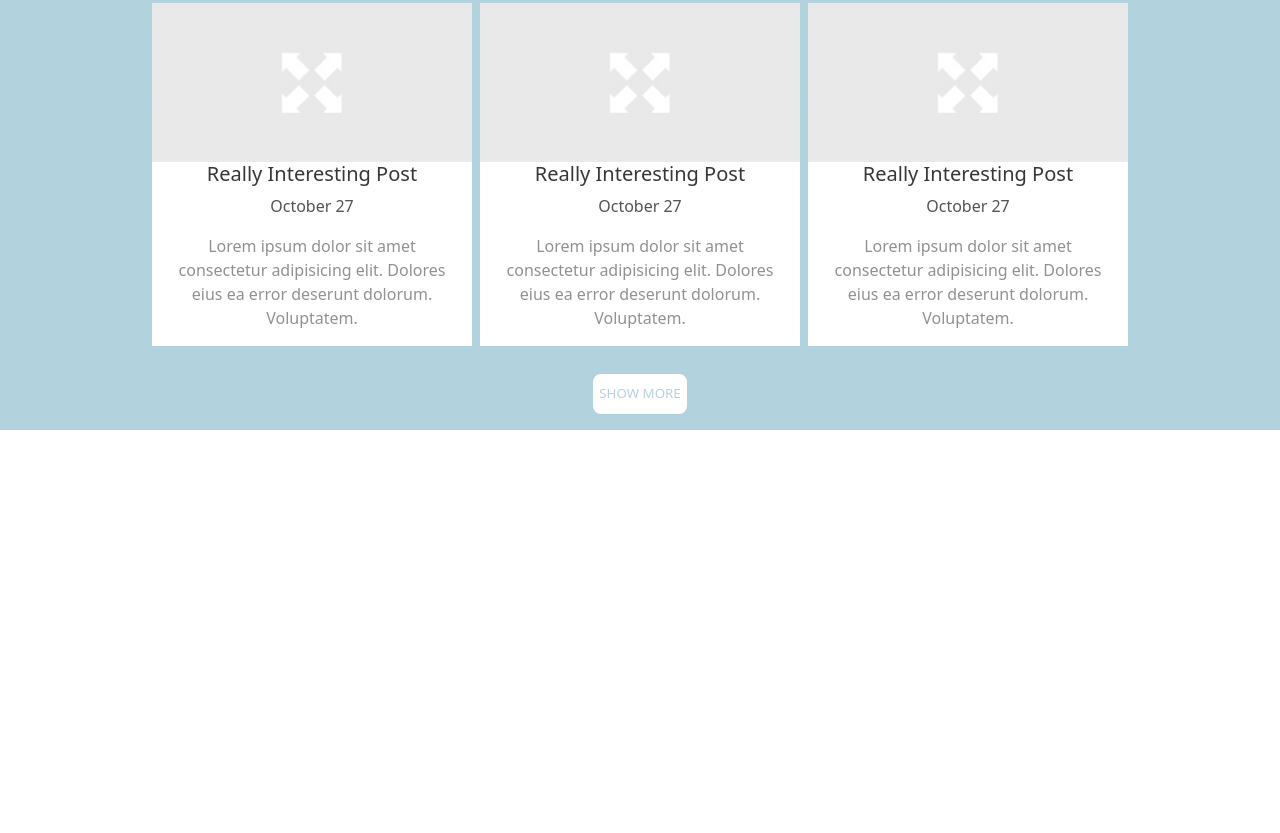
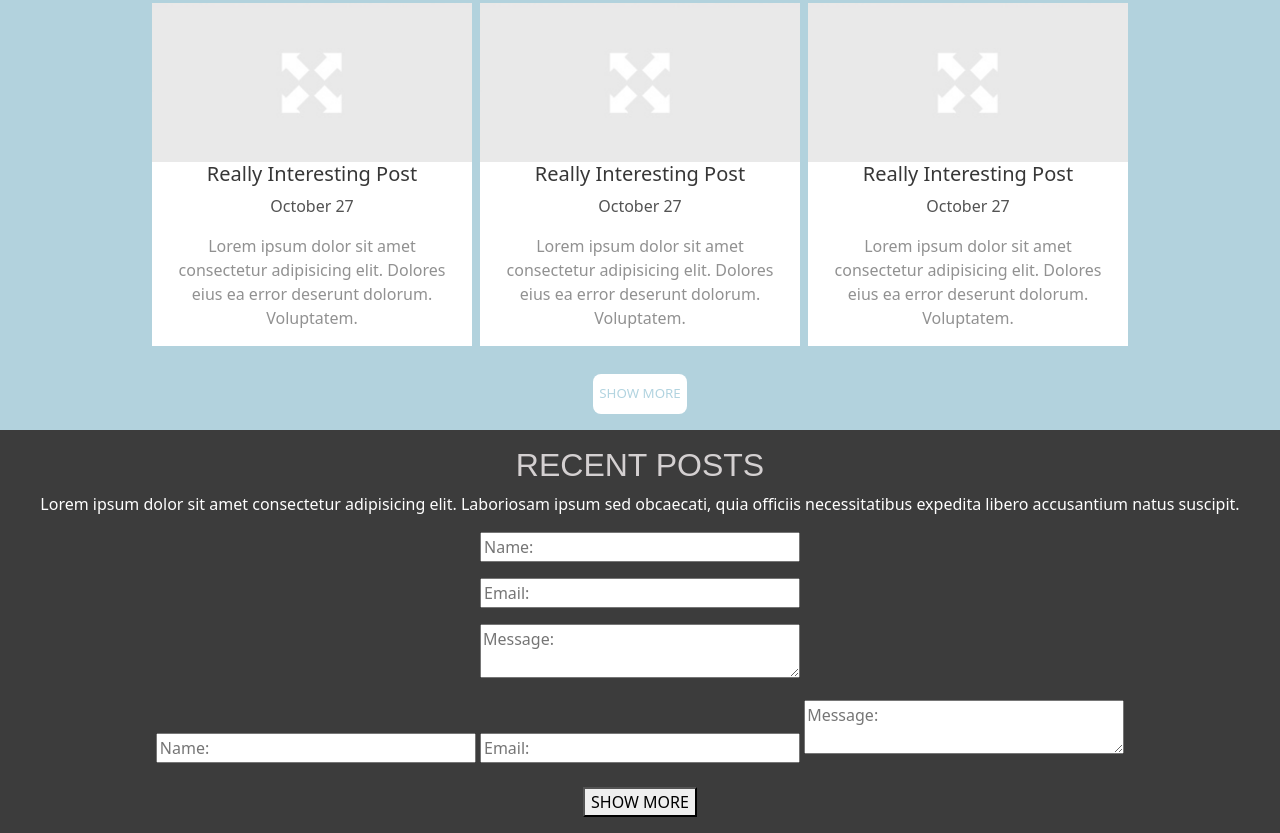
Before and after one commit to livingstonkolbie/Colorful-Flat-Template, a plain HTML site: page index.html in a window 1280 px wide. Shown: the part 2768-3601 px from the top of the page. Before the commit the page ends 3198 px from the top, so only its background shows below. Drawn offline with Linux system fonts and the light colour scheme; a web font is replaced by a local one.

Commit message:
experimenting with the form at the bottom of the page
struggling at the moment haha

```diff
--- a/css/styles.css
+++ b/css/styles.css
@@ -202,3 +202,23 @@
     font-size: smaller;
     font-weight: 500;
 }
+
+/* CONTACT US */
+
+.contactUs {
+    background-color: #3c3c3c;
+}
+
+.contactUs h2 {
+    color: #d4d0d1;
+    font-family: "Tektur", sans-serif;
+}
+
+.contactUs p {
+    color: #fefefe;
+}
+
+.form input, textarea {
+    width: 20rem;
+
+}
--- a/index.html
+++ b/index.html
@@ -374,8 +374,67 @@
                     </div>
 
                 </div>
+            </section>
+
+            <!-- CONTACT US -->
+
+            <section class="container-fluid contactUs py-3 text-center">
+                <div class="row contactUsRow">
+                    <div class="col">
+                        <h2>
+                            RECENT POSTS
+                        </h2>
+                        <p>
+                            Lorem ipsum dolor sit amet consectetur adipisicing elit. Laboriosam ipsum sed obcaecati, quia officiis necessitatibus expedita libero accusantium natus suscipit.
+                        </p>
+                    </div>
+                </div>
+
+                <div class="row form">
+                    <div class="col">
+                        <form action="#">
+                            <p>
+                              <!-- <label for="name">Name:</label> -->
+                              <input type="text" id="name" name="name" placeholder="Name:"/>
+                            </p>
+                            <p>
+                              <!-- <label for="mail">Email:</label> -->
+                              <input type="email" id="mail" name="email" placeholder="Email:" />
+                            </p>
+                            <p>
+                              <!-- <label for="message">Message:</label> -->
+                              <textarea id="message" name="message" placeholder="Message:"></textarea>
+                            </p>
+                          </form>
+                    </div>
+                </div>
+
+                <div class="row form">
+                    <div class="col">
+                        <form action="#">
+
+                              <!-- <label for="name">Name:</label> -->
+                              <input type="text" id="name" name="name" placeholder="Name:"/>
 
 
+                              <!-- <label for="mail">Email:</label> -->
+                              <input type="email" id="mail" name="email" placeholder="Email:" />
+
+
+                              <!-- <label for="message">Message:</label> -->
+                              <textarea id="message" name="message" placeholder="Message:"></textarea>
+
+                          </form>
+                    </div>
+                </div>
+
+                <div class="row d-flex justify-content-center text-center">
+                    <div class="col-3 mt-4">
+                        <button>
+                            SHOW MORE
+                        </button>
+                    </div>
+                </div>
 
             </section>
     </main>
```
